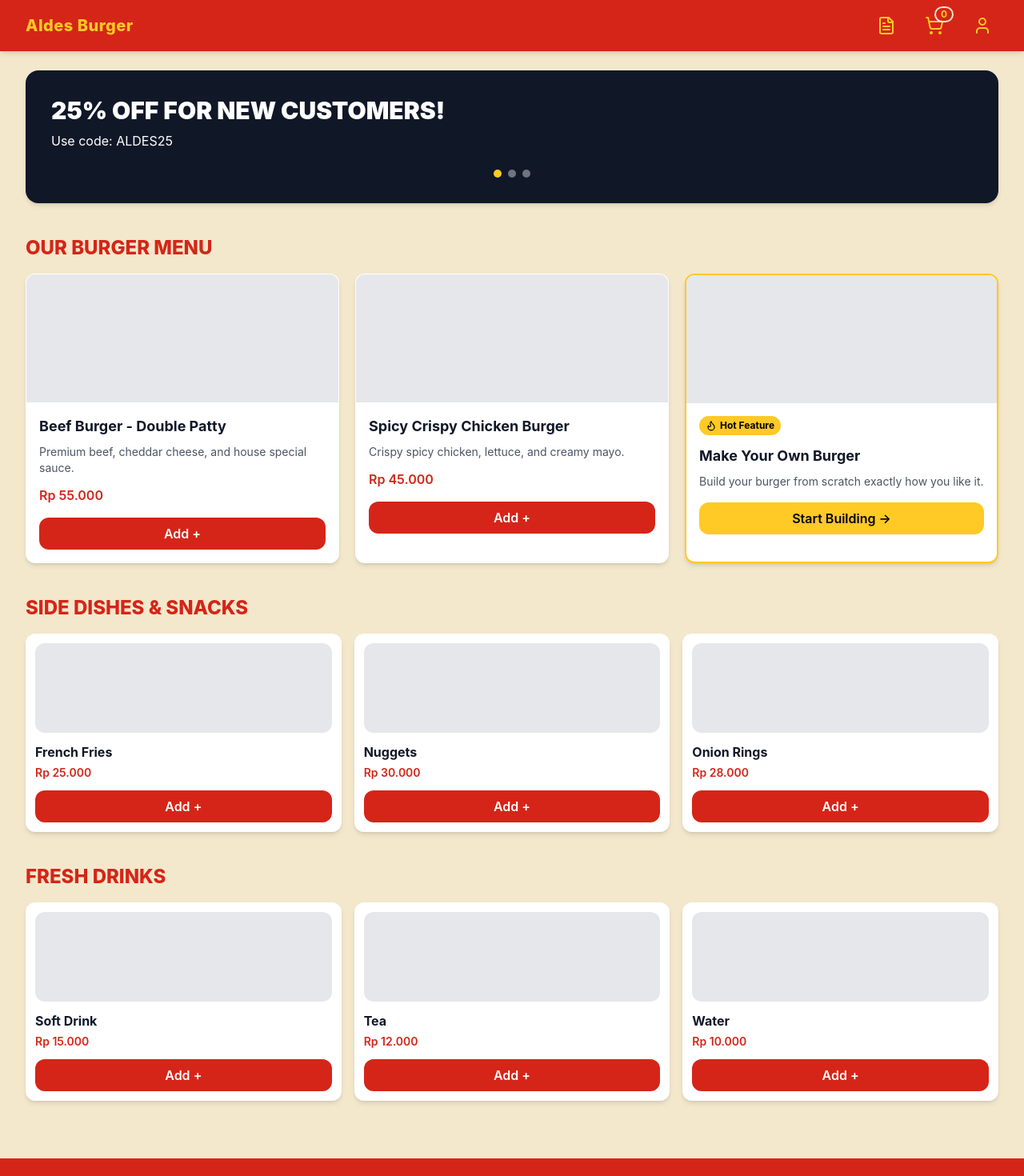
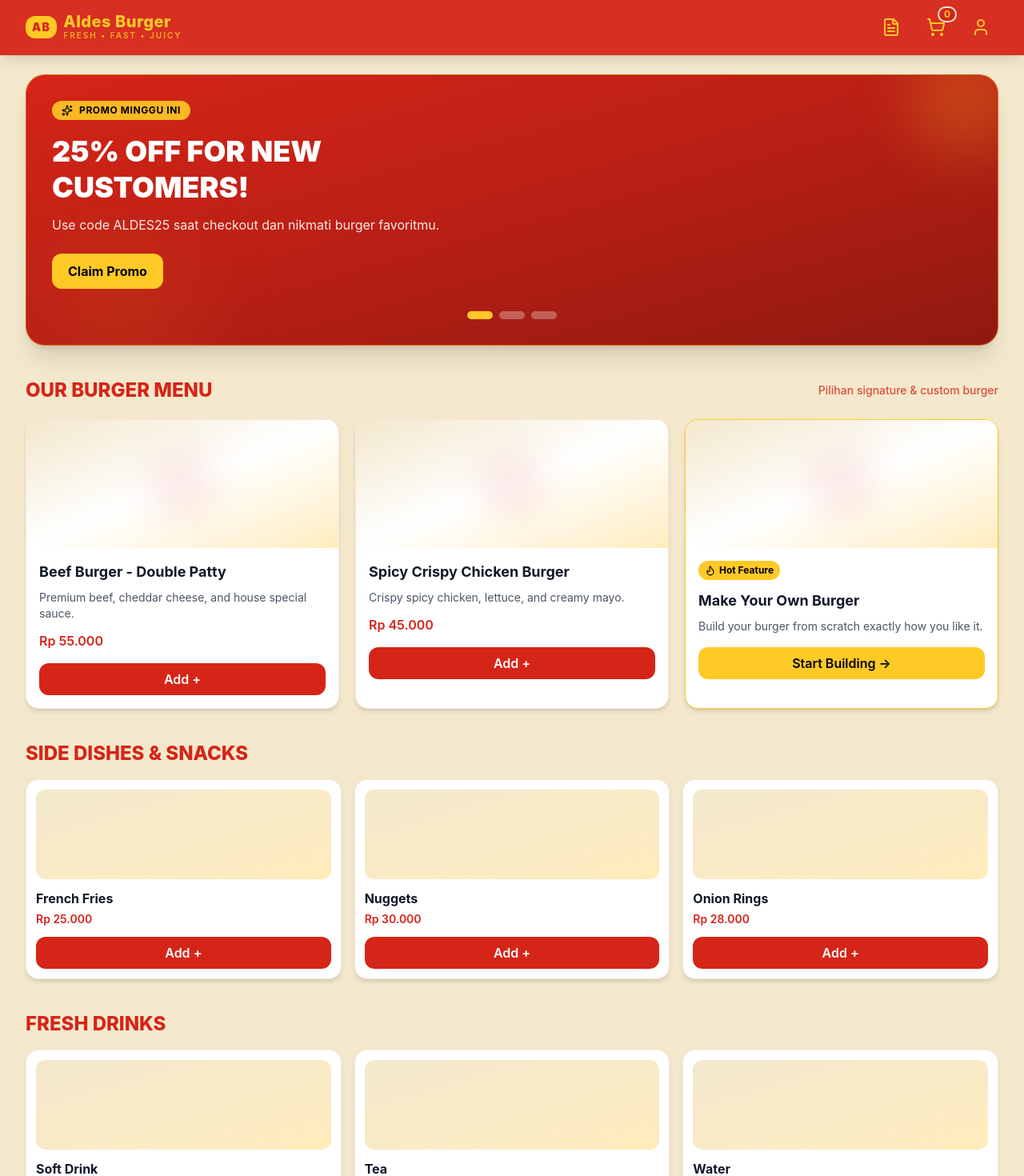
Before and after one commit to akbarekaputra01/aldes-burger, a React (Vite) app in the folder aldes-burger-frontend/: page / in a window 1280 px wide. Shown: the top 1470 px of the page at 80% size. Built offline with nearby package versions, Linux system fonts and the light colour scheme.

Commit message:
Redesign all frontend pages with cohesive Aldes style

```diff
--- a/aldes-burger-frontend/src/components/Layout.jsx
+++ b/aldes-burger-frontend/src/components/Layout.jsx
@@ -1,31 +1,52 @@
 import { FileText, ShoppingCart, User } from 'lucide-react'
-import { Link, Outlet } from 'react-router-dom'
+import { Link, Outlet, useLocation } from 'react-router-dom'
 import { useCart } from '../context/CartContext'
+
+const navItems = [
+  { to: '/transactions', label: 'Transactions', icon: FileText },
+  { to: '/cart', label: 'Cart', icon: ShoppingCart },
+  { to: '/profile', label: 'Profile', icon: User },
+]
 
 function Layout() {
   const { cartCount } = useCart()
+  const location = useLocation()
 
   return (
-    <div className="min-h-screen bg-aldesCream">
-      <header className="sticky top-0 z-50 bg-aldesRed text-aldesYellow shadow-md">
+    <div className="min-h-screen bg-aldesCream text-slate-900">
+      <header className="sticky top-0 z-50 border-b border-aldesRed/20 bg-aldesRed/95 text-aldesYellow shadow-lg backdrop-blur">
         <div className="mx-auto flex w-full max-w-7xl items-center justify-between px-4 py-3 sm:px-6 lg:px-8">
-          <Link to="/" className="text-xl font-extrabold tracking-wide hover:opacity-90 transition">
-            Aldes Burger
+          <Link to="/" className="group flex items-center gap-2">
+            <span className="rounded-xl bg-aldesYellow px-2 py-1 text-sm font-black tracking-widest text-aldesRed">AB</span>
+            <div>
+              <p className="text-xl font-extrabold leading-none tracking-wide">Aldes Burger</p>
+              <p className="text-[10px] font-semibold uppercase tracking-[0.2em] text-aldesYellow/80">Fresh • Fast • Juicy</p>
+            </div>
           </Link>
-          <div className="flex items-center gap-5">
-            <Link to="/transactions" className="rounded-xl p-2 transition hover:bg-aldesYellow/20" aria-label="Transactions">
-              <FileText className="h-6 w-6" />
-            </Link>
-            <Link to="/cart" className="relative rounded-xl p-2 transition hover:bg-aldesYellow/20" aria-label="Cart">
-              <ShoppingCart className="h-6 w-6" />
-              <span className="absolute -right-1 -top-1 rounded-xl border-2 border-aldesCream bg-aldesRed px-1.5 text-xs font-bold text-aldesYellow">
-                {cartCount}
-              </span>
-            </Link>
-            <Link to="/profile" className="rounded-xl p-2 transition hover:bg-aldesYellow/20" aria-label="Profile">
-              <User className="h-6 w-6" />
-            </Link>
-          </div>
+
+          <nav className="flex items-center gap-2 sm:gap-3">
+            {navItems.map(({ to, label, icon: Icon }) => {
+              const isActive = location.pathname === to
+
+              return (
+                <Link
+                  key={to}
+                  to={to}
+                  className={`relative rounded-xl p-2.5 transition ${
+                    isActive ? 'bg-aldesYellow text-aldesRed' : 'hover:bg-aldesYellow/20'
+                  }`}
+                  aria-label={label}
+                >
+                  <Icon className="h-5 w-5 sm:h-6 sm:w-6" />
+                  {to === '/cart' && (
+                    <span className="absolute -right-1 -top-1 rounded-xl border-2 border-aldesCream bg-aldesRed px-1.5 text-xs font-bold text-aldesYellow">
+                      {cartCount}
+                    </span>
+                  )}
+                </Link>
+              )
+            })}
+          </nav>
         </div>
       </header>
 
@@ -35,7 +56,7 @@ function Layout() {
         <div className="mx-auto grid w-full max-w-7xl grid-cols-1 gap-6 sm:grid-cols-3">
           <div>
             <h4 className="mb-3 text-lg font-bold">Menu Links</h4>
-            <ul className="space-y-2 text-sm">
+            <ul className="space-y-2 text-sm text-aldesYellow/90">
               <li>Order Now</li>
               <li>Build Your Burger</li>
               <li>My Account</li>
@@ -43,21 +64,23 @@ function Layout() {
           </div>
           <div>
             <h4 className="mb-3 text-lg font-bold">Information</h4>
-            <ul className="space-y-2 text-sm">
+            <ul className="space-y-2 text-sm text-aldesYellow/90">
               <li>Contact</li>
               <li>Terms &amp; Conditions</li>
             </ul>
           </div>
           <div>
             <h4 className="mb-3 text-lg font-bold">Social Media</h4>
-            <ul className="space-y-2 text-sm">
+            <ul className="space-y-2 text-sm text-aldesYellow/90">
               <li>Instagram</li>
               <li>Facebook</li>
               <li>TikTok</li>
             </ul>
           </div>
         </div>
-        <p className="mx-auto mt-8 w-full max-w-7xl text-center text-sm">© 2026 Aldes Burger. All Rights Reserved.</p>
+        <p className="mx-auto mt-8 w-full max-w-7xl border-t border-aldesYellow/30 pt-6 text-center text-sm">
+          © 2026 Aldes Burger. All Rights Reserved.
+        </p>
       </footer>
     </div>
   )
--- a/aldes-burger-frontend/src/pages/Home.jsx
+++ b/aldes-burger-frontend/src/pages/Home.jsx
@@ -1,4 +1,4 @@
-import { Flame } from 'lucide-react'
+import { Flame, Sparkles } from 'lucide-react'
 import { useNavigate } from 'react-router-dom'
 import { useCart } from '../context/CartContext'
 
@@ -51,27 +51,53 @@ function Home() {
 
   return (
     <main className="mx-auto flex w-full max-w-7xl flex-col gap-10 px-4 py-6 sm:px-6 lg:px-8">
-      <section className="relative overflow-hidden rounded-2xl bg-gray-900 p-8 text-white shadow-md">
-        <p className="text-2xl font-black sm:text-3xl">25% OFF FOR NEW CUSTOMERS!</p>
-        <p className="mt-2 text-sm sm:text-base">Use code: ALDES25</p>
-        <div className="mt-6 flex justify-center gap-2">
+      <section className="relative overflow-hidden rounded-3xl border border-aldesYellow/40 bg-gradient-to-br from-aldesRed via-[#b91f15] to-[#8f190f] p-8 text-white shadow-xl">
+        <div className="absolute -right-6 -top-8 h-32 w-32 rounded-full bg-aldesYellow/25 blur-2xl" />
+        <div className="absolute -bottom-10 left-10 h-40 w-40 rounded-full bg-aldesYellow/10 blur-3xl" />
+
+        <div className="relative z-10 max-w-xl">
+          <p className="inline-flex items-center gap-2 rounded-xl bg-aldesYellow/90 px-3 py-1 text-xs font-bold uppercase tracking-wider text-black">
+            <Sparkles className="h-3.5 w-3.5" />
+            Promo Minggu Ini
+          </p>
+          <h1 className="mt-4 text-3xl font-black leading-tight sm:text-4xl">25% OFF FOR NEW CUSTOMERS!</h1>
+          <p className="mt-3 text-sm text-white/90 sm:text-base">Use code ALDES25 saat checkout dan nikmati burger favoritmu.</p>
+          <button
+            type="button"
+            onClick={() => navigate('/cart')}
+            className="mt-6 rounded-xl bg-aldesYellow px-5 py-2.5 font-bold text-black transition hover:brightness-95"
+          >
+            Claim Promo
+          </button>
+        </div>
+
+        <div className="relative z-10 mt-7 flex justify-center gap-2">
           {[0, 1, 2].map((dot) => (
-            <span key={dot} className={`h-2.5 w-2.5 rounded-xl ${dot === 0 ? 'bg-aldesYellow' : 'bg-white/40'}`} />
+            <span
+              key={dot}
+              className={`h-2.5 w-8 rounded-xl transition ${dot === 0 ? 'bg-aldesYellow' : 'bg-white/30'}`}
+            />
           ))}
         </div>
       </section>
 
       <section>
-        <h2 className="mb-4 text-2xl font-extrabold text-aldesRed">OUR BURGER MENU</h2>
+        <div className="mb-5 flex items-center justify-between">
+          <h2 className="text-2xl font-extrabold text-aldesRed">OUR BURGER MENU</h2>
+          <p className="text-sm font-medium text-aldesRed/80">Pilihan signature & custom burger</p>
+        </div>
+
         <div className="grid grid-cols-1 gap-5 md:grid-cols-3">
           {burgerMenu.map((item) => (
             <article
               key={item.id}
-              className={`overflow-hidden rounded-xl bg-white shadow-md ${
-                item.isCustom ? 'border-2 border-aldesYellow' : 'border border-transparent'
+              className={`group overflow-hidden rounded-2xl border bg-white shadow-md transition hover:-translate-y-1 hover:shadow-xl ${
+                item.isCustom ? 'border-aldesYellow' : 'border-aldesRed/10'
               }`}
             >
-              <div className="h-40 bg-gray-200" />
+              <div className="relative h-40 bg-gradient-to-br from-aldesCream via-white to-aldesYellow/35">
+                <div className="absolute inset-0 m-auto h-20 w-20 rounded-full bg-aldesRed/10 blur-xl" />
+              </div>
               <div className="p-4">
                 {item.isCustom && (
                   <div className="mb-3 inline-flex items-center gap-1 rounded-xl bg-aldesYellow px-2 py-1 text-xs font-bold text-black">
@@ -102,8 +128,8 @@ function Home() {
         <h2 className="mb-4 text-2xl font-extrabold text-aldesRed">SIDE DISHES & SNACKS</h2>
         <div className="grid grid-cols-2 gap-4 md:grid-cols-3">
           {sideDishes.map((item) => (
-            <article key={item.id} className="rounded-xl bg-white p-3 shadow-md">
-              <div className="h-28 rounded-xl bg-gray-200" />
+            <article key={item.id} className="rounded-2xl border border-aldesRed/10 bg-white p-3 shadow-md transition hover:shadow-lg">
+              <div className="h-28 rounded-xl bg-gradient-to-br from-aldesCream to-aldesYellow/35" />
               <h3 className="mt-3 font-bold text-gray-900">{item.name}</h3>
               <p className="mt-1 text-sm font-semibold text-aldesRed">{item.priceLabel}</p>
               <button
@@ -122,8 +148,8 @@ function Home() {
         <h2 className="mb-4 text-2xl font-extrabold text-aldesRed">FRESH DRINKS</h2>
         <div className="grid grid-cols-2 gap-4 md:grid-cols-3">
           {drinks.map((item) => (
-            <article key={item.id} className="rounded-xl bg-white p-3 shadow-md">
-              <div className="h-28 rounded-xl bg-gray-200" />
+            <article key={item.id} className="rounded-2xl border border-aldesRed/10 bg-white p-3 shadow-md transition hover:shadow-lg">
+              <div className="h-28 rounded-xl bg-gradient-to-br from-aldesCream to-aldesYellow/35" />
               <h3 className="mt-3 font-bold text-gray-900">{item.name}</h3>
               <p className="mt-1 text-sm font-semibold text-aldesRed">{item.priceLabel}</p>
               <button
--- a/aldes-burger-frontend/src/pages/PaymentStatus.jsx
+++ b/aldes-burger-frontend/src/pages/PaymentStatus.jsx
@@ -5,23 +5,26 @@ function PaymentStatus() {
   const navigate = useNavigate()
 
   return (
-    <div className="bg-aldesCream min-h-screen flex items-center justify-center p-4">
-      <div className="bg-white max-w-md w-full rounded-2xl shadow-lg p-8 text-center">
-        <CheckCircle className="w-20 h-20 text-green-500 mx-auto mb-4" />
-        <h1 className="text-3xl font-bold text-aldesRed mb-3">Payment Successful!</h1>
-        <p className="text-gray-600 mb-8">Your burger is currently being prepared by our chefs.</p>
+    <div className="relative flex min-h-screen items-center justify-center overflow-hidden bg-aldesCream p-4">
+      <div className="absolute -left-20 top-10 h-56 w-56 rounded-full bg-aldesYellow/30 blur-3xl" />
+      <div className="absolute -right-16 bottom-8 h-48 w-48 rounded-full bg-aldesRed/20 blur-3xl" />
+
+      <div className="relative w-full max-w-md rounded-3xl border border-aldesRed/10 bg-white p-8 text-center shadow-xl">
+        <CheckCircle className="mx-auto mb-4 h-20 w-20 text-emerald-500" />
+        <h1 className="mb-3 text-3xl font-black text-aldesRed">Payment Successful!</h1>
+        <p className="mb-8 text-gray-600">Pesananmu sudah kami terima dan sedang disiapkan oleh chef kami.</p>
 
         <div className="space-y-3">
           <button
             type="button"
-            className="w-full bg-aldesRed text-white py-3 rounded-lg font-semibold hover:opacity-90 transition"
+            className="w-full rounded-xl bg-aldesRed py-3 font-bold text-white transition hover:brightness-110"
             onClick={() => navigate('/transactions')}
           >
             View My Transactions
           </button>
           <button
             type="button"
-            className="w-full border border-aldesRed text-aldesRed py-3 rounded-lg font-semibold hover:bg-aldesRed hover:text-white transition"
+            className="w-full rounded-xl border border-aldesRed py-3 font-semibold text-aldesRed transition hover:bg-aldesRed hover:text-white"
             onClick={() => navigate('/')}
           >
             Back to Home
```
Also changed, not shown: aldes-burger-frontend/src/pages/AdminDashboard.jsx (+25 -17 lines), aldes-burger-frontend/src/pages/Auth.jsx (+18 -20 lines), aldes-burger-frontend/src/pages/Cart.jsx (+9 -9 lines), aldes-burger-frontend/src/pages/Kitchen.jsx (+11 -18 lines), aldes-burger-frontend/src/pages/Profile.jsx (+21 -24 lines), aldes-burger-frontend/src/pages/Transactions.jsx (+7 -6 lines).
